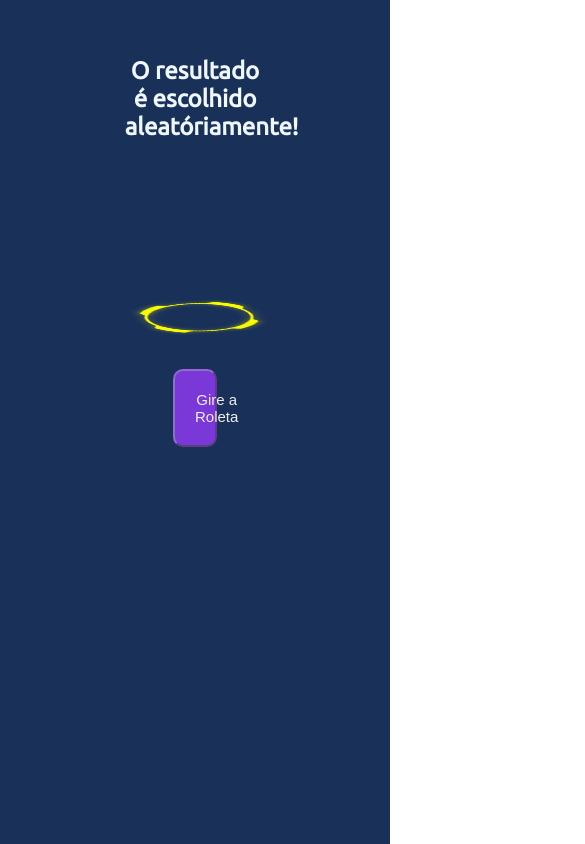
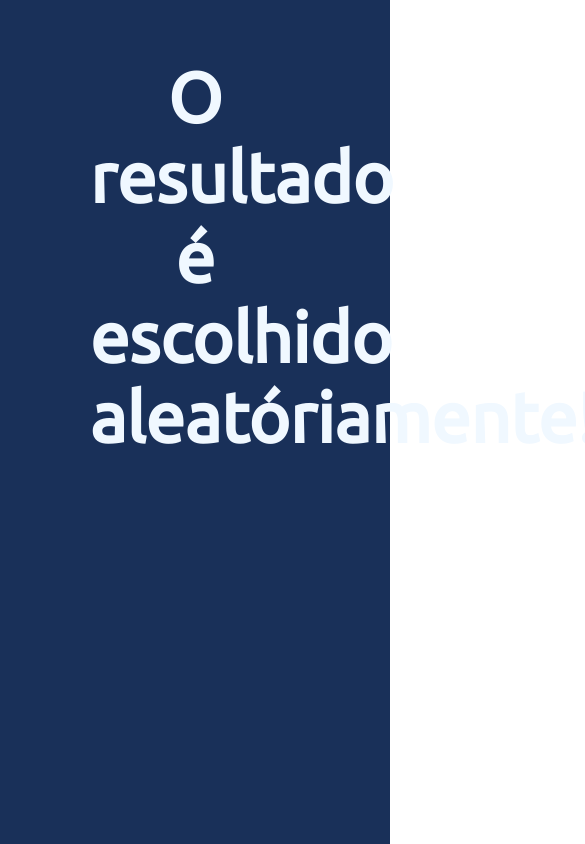
Before and after one commit to JassonJr/frontend-pratice, a plain HTML site: page index.html in a window 390 px wide. Shown: the top 844 px of the page, 585 px wide, since content can reach past the window. Drawn offline with Linux system fonts and the light colour scheme.

Commit message:
css alterado

```diff
--- a/style.css
+++ b/style.css
@@ -118,3 +118,32 @@ button:hover {
   background-color: #f7c2f9;
   border-color: #af9bcc;
 }
+
+@media only screen and (max-width:1000px){
+  .container{
+    height: 150%;
+  }
+  .wrapper{
+    height:80%;
+    width:70%;
+  }
+  h2{
+    font-size:70px;
+  }
+  .centraliza{
+
+  }
+  .poke,.pkmn,.svg{
+    height:400px;
+    width:400px;
+  }
+  .svg{
+    left:-70%;
+  }
+  button{
+    margin-top:200px;
+    font-size:30px;
+    width:300px;
+    height:200px;
+  }
+}
```
